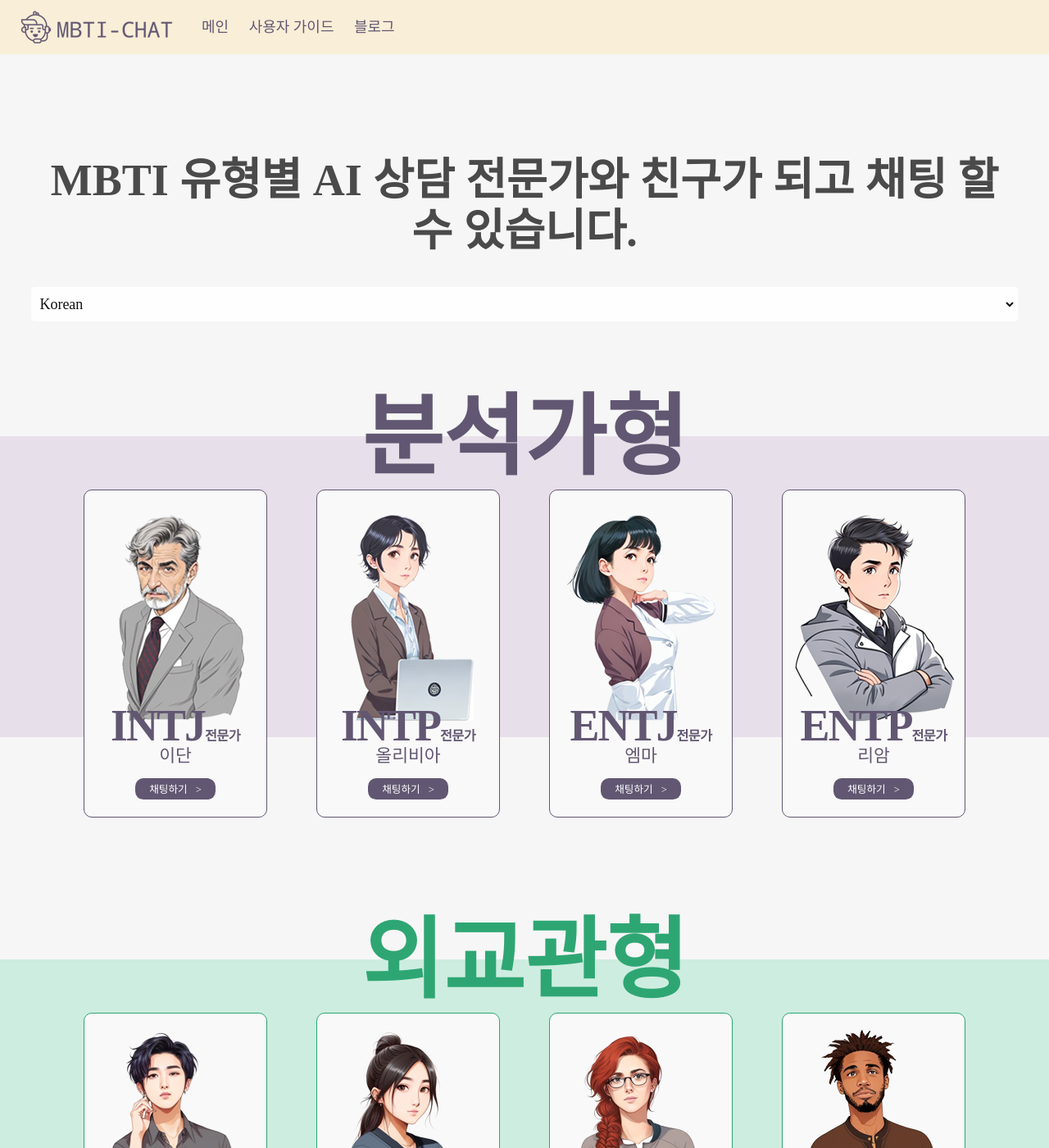
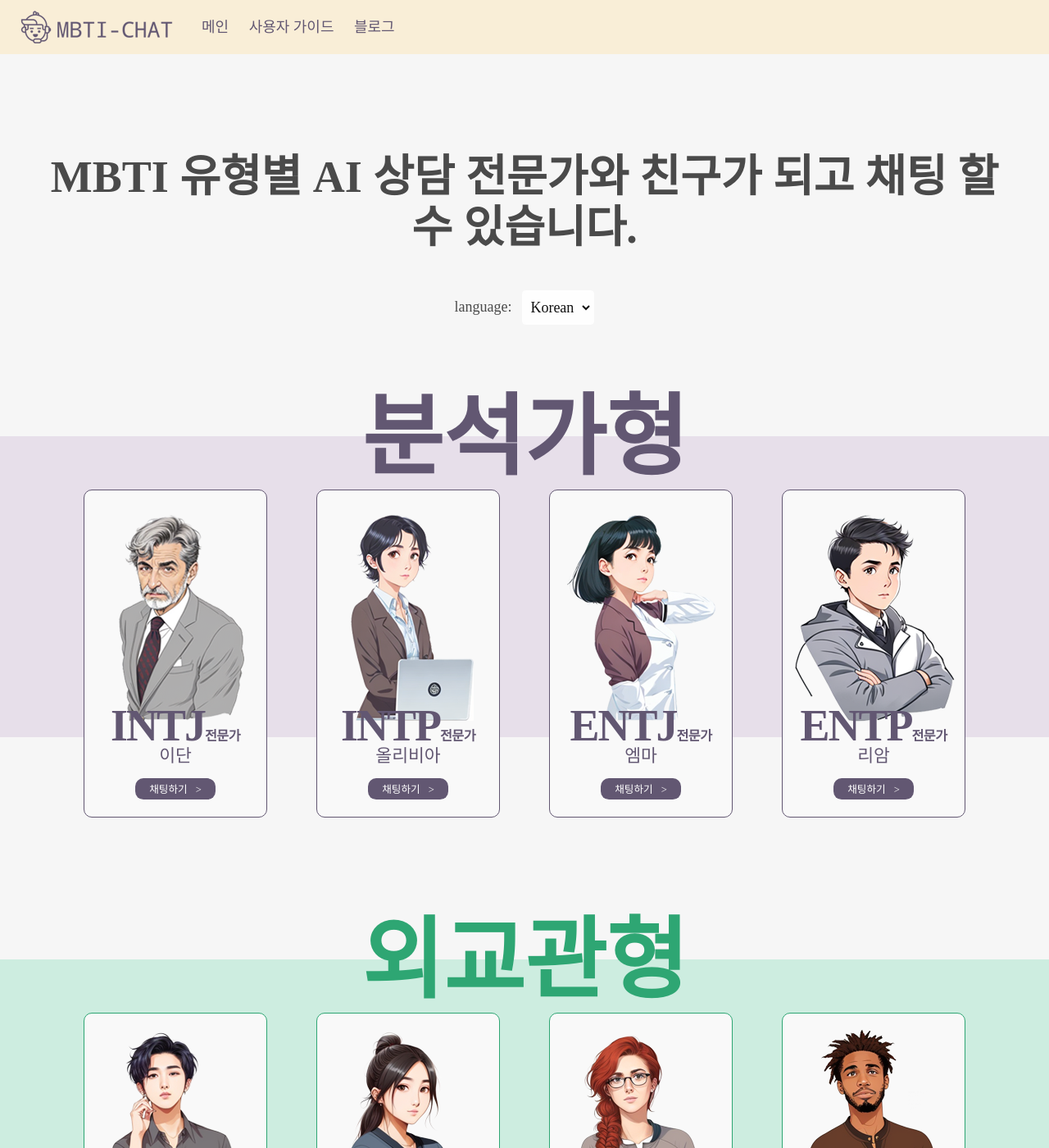
Before and after one commit to moony01/mbtichat, a Jekyll site: the page built from index.html, in a window 1280 px wide and 1400 px high. Shown: the whole window at 82% size. Built offline with Jekyll 4.4.1, drawn with Linux system fonts in a browser that asks for light colours; some web fonts are replaced; the list of posts is cut into pages by our own code.

Commit message:
추가 수정

```diff
--- a/_config.yml
+++ b/_config.yml
@@ -1,9 +1,7 @@
-title: Your awesome title
-email: your-email@example.com
+title: MBTI AI CHAT
+email: mun_1201@naver.com
 description: >- # this means to ignore newlines until "baseurl:"
-  Write an awesome description for your new site here. You can edit this
-  line in _config.yml. It will appear in your document head meta (for
-  Google search results) and in your feed.xml site description.
+  You can become friends and chat with an AI counseling specialist based on your MBTI type.
 baseurl: "" # the subpath of your site, e.g. /blog
 url: "" # the base hostname & protocol for your site, e.g. http://example.com
 twitter_username: jekyllrb
@@ -12,6 +10,7 @@ github_username:  jekyll
 paginate: 10
 per_page: 20
 paginate_path: "/page/:num/"
+
 # Build settings
 plugins:
   - jekyll-paginate
--- a/css/style.css
+++ b/css/style.css
@@ -1,4 +1,6 @@
 body {
+    width: 100vw;
+    height: 100vh;
     font-family: 'NanumBarunGothic';
     font-size: 18px;
     color: #4a4a4a;
@@ -69,11 +71,19 @@ img {
 }
 
 /* language */
-select {
+.language {
+    display: flex;
+    justify-content: center;
+    margin-top: 8px;
+}
+.language span {
+    display: flex;
+    align-items: center;
+    padding-right: 1vw;
+}
+.language select {
     background: #fefefe;
-    margin-top: 8px;
     color: #121212;
-    width: 100%;
     font-size: 18px;
     padding: 8px 4px;
     border: 2px solid #fefefeee;
--- a/index.html
+++ b/index.html
@@ -13,11 +13,13 @@ layout: default
 
 <div class="main-text">
     <h1>MBTI 유형별 AI 상담 전문가와 친구가 되고 채팅 할 수 있습니다.</h1>
-    <!-- select box 값 변경 시 이벤트 -->
-    <select name="lang" id="lang" onchange="fnChangeLang(this)">
-        <option value="ko" id="ko" selected="selected">Korean</option>
-        <option value="en" id="en">English</option>
-    </select>
+    <div class="language">
+        <span>language:</span>
+        <select name="lang" id="lang" onchange="fnChangeLang(this)">
+            <option value="ko" id="ko" selected="selected">Korean</option>
+            <option value="en" id="en">English</option>
+        </select>
+    </div>
 </div>
 
 <div id="contAi" class="ai-character-wrap">
```
